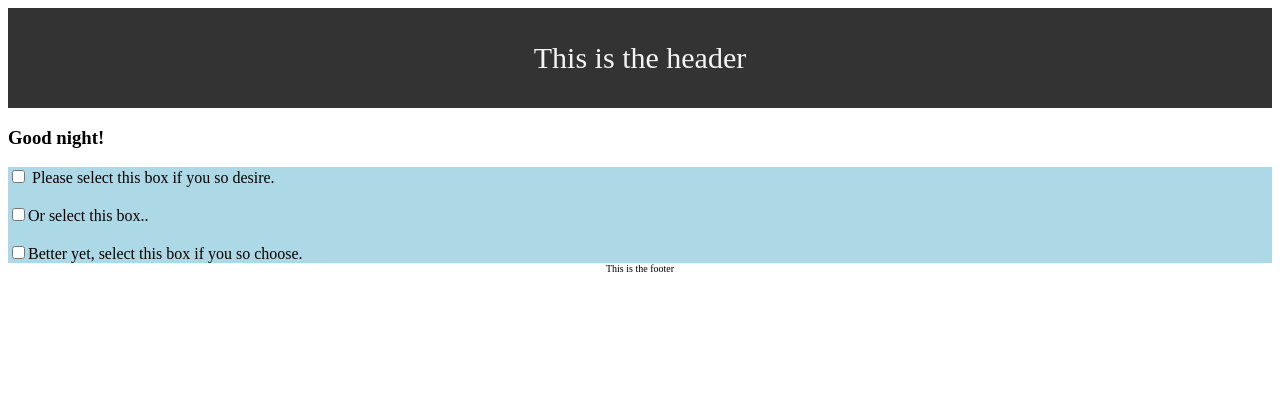
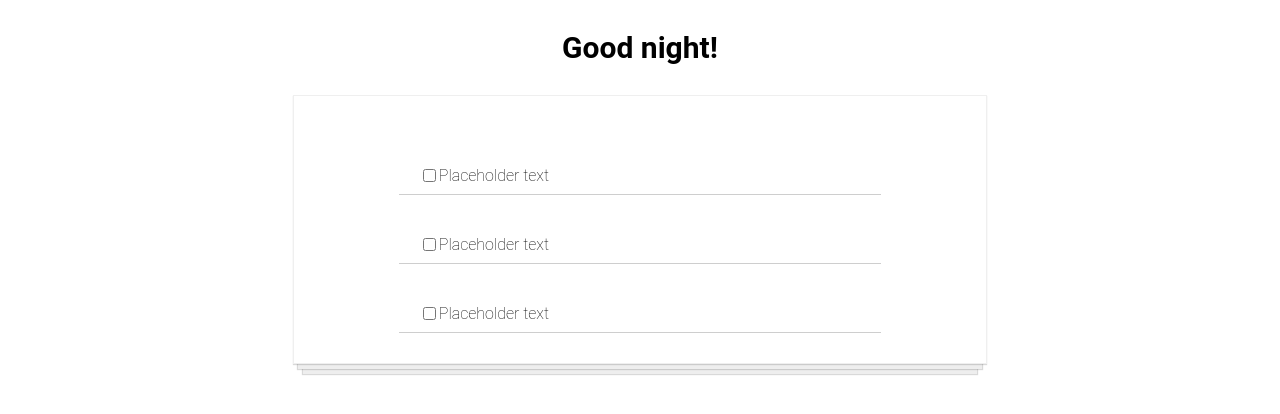
Before and after one commit to kevincwashburn/react-practice, a React (Create React App) app in the folder practice-app/: page / in a window 1280 px wide. Shown: the top 414 px of the page. Built offline with nearby package versions, Linux system fonts and the light colour scheme.

Commit message:
styled todo list

```diff
--- a/practice-app/src/App.js
+++ b/practice-app/src/App.js
@@ -1,27 +1,35 @@
 import React from "react";
-import Header from "./components/Header";
-import MainContent from "./components/MainContent";
-import Footer from "./components/Footer";
+// import Header from "./components/Header";
+// import MainContent from "./components/MainContent";
+// import Footer from "./components/Footer";
+import TodoItem from "./components/TodoItem";
 
 function App() {
   const date = new Date();
   const hours = date.getHours();
   let timeOfDay;
+  const styles = {
+    fontSize: 30,
+    fontFamily: "Roboto, sans-serif",
+    textAlign: "center"
+  };
 
-  if(hours < 12) {
-    timeOfDay = "morning"
+  if (hours < 12) {
+    timeOfDay = "morning";
   } else if (hours > 12 && hours < 17) {
-    timeOfDay = "afternoon"
+    timeOfDay = "afternoon";
   } else {
-    timeOfDay = "night"
-  }
+    timeOfDay = "night";
+  };
 
   return (
     <div>
-      <Header />
-      <h3>Good {timeOfDay}!</h3>
-      <MainContent />
-      <Footer />
+      <h3 style={styles}>Good {timeOfDay}!</h3>
+      <div className="todo-list">
+        <TodoItem />
+        <TodoItem />
+        <TodoItem />
+      </div>
     </div>
   )
 };
--- a/practice-app/src/components/MainContent.js
+++ b/practice-app/src/components/MainContent.js
@@ -1,21 +1,11 @@
 import React from "react";
-import "../style.css";
 
 function MainContent() {
     return (
-        <main className="mainContent">
-            <input type="checkbox" id="box1"></input>
-            <span> Please select this box if you so desire.</span>
-            <br></br>
-            <br></br>
-
-            <input type="checkbox" id="box2"></input>
-            <span>Or select this box..</span>
-            <br></br>
-            <br></br>
-
-            <input type="checkbox" id="box3"></input>
-            <span>Better yet, select this box if you so choose.</span>
+        <main>
+           <p>
+               This is a Todo App
+           </p>
         </main>
     )
 }
--- /dev/null
+++ b/practice-app/src/components/TodoItem.js
@@ -0,0 +1,15 @@
+import React from "react";
+import "../style.css";
+
+function TodoItem() {
+    return (
+        <div className="todo-item">
+            <input type="checkbox" id="box1"></input>
+            <span> Placeholder text</span>
+            <br></br>
+            <br></br>
+        </div>
+    )
+};
+
+export default TodoItem;
--- a/practice-app/src/style.css
+++ b/practice-app/src/style.css
@@ -14,8 +14,32 @@
     align-items: center;
 }
 
-.mainContent {
-    background-color: lightblue;
+.todo-list {
+    background-color: white;
+    margin: auto;
+    width: 50%;
+    display: flex;
+    flex-direction: column;
+    align-items: center;
+    border: 1px solid #efefef;
+    box-shadow:
+    0 1px 1px rgba(0,0,0,0.15),
+    0 10px 0 -5px #eee,
+    0 10px 1px -4px rgba(0,0,0,0.15),
+    0 20px 0 -10px #eee,
+    0 20px 1px -9px rgba(0,0,0,0.15);
+    padding: 30px;
+}
+
+.todo-item {
+    display: flex;
+    justify-content: flex-start;
+    align-items: center;
+    padding: 30px 20px 0;
+    width: 70%;
+    border-bottom: 1px solid #cecece;
+    font-family: Roboto, sans-serif;
+    font-weight: 100;
 }
 
 .footerClass {
```
